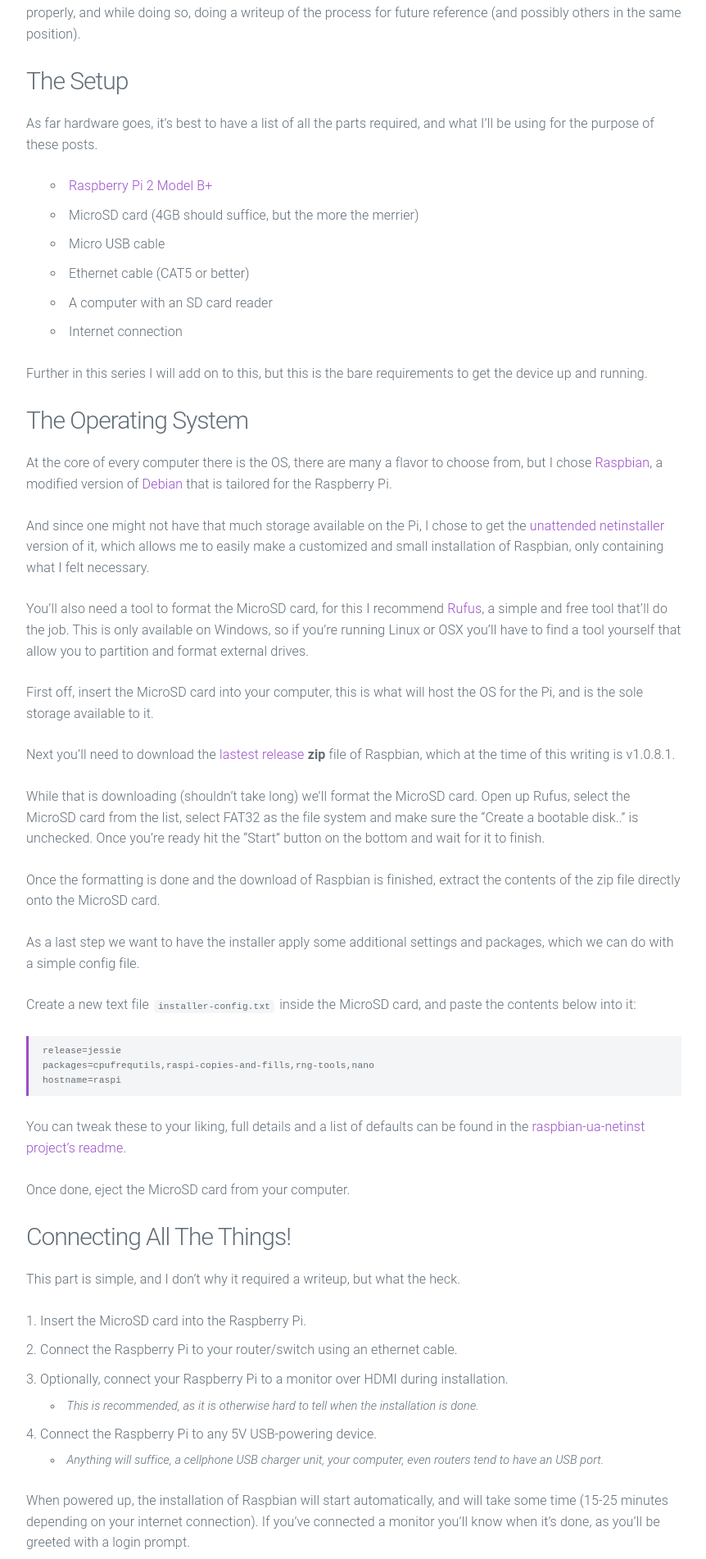
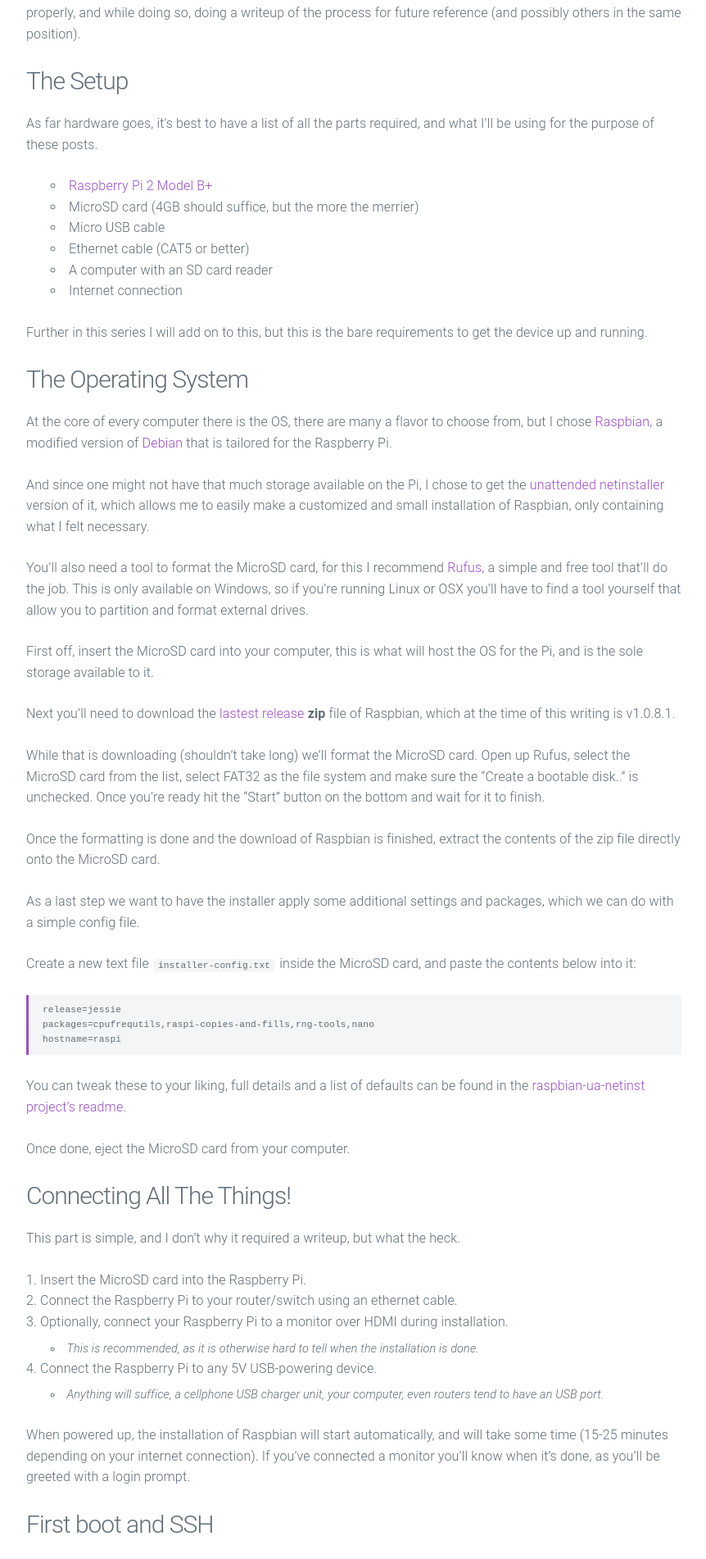
Before and after one commit to p3lim/p3lim.github.io, a Jekyll site: the page built from _posts/2015-12-25-raspi-debian.md, in a window 1280 px wide. Shown: the part 585-2487 px from the top of the page at 82% size, without its empty margins (208-1070 px from the left). Built offline with Jekyll 4.4.1, drawn with Linux system fonts in a browser that asks for light colours; some web fonts are replaced; comment, search, counter and statistics services are not loaded.

Commit message:
Update style.scss

```diff
--- a/assets/css/style.scss
+++ b/assets/css/style.scss
@@ -6,10 +6,14 @@
 	max-width: 800px;
 
 	&[data-path='/'] {
-		max-width: 500px;
+		max-width: 600px;
 
 		ul {
 			margin-left: 5px;
+		}
+
+		li {
+			margin-bottom: 0;
 		}
 	}
 
@@ -99,6 +103,10 @@
 	ol ul {
 		margin: 8px 0 0 30px;
 	}
+
+	li {
+		margin-bottom: 0;
+	}
 }
 
 // AnchorJS
```
